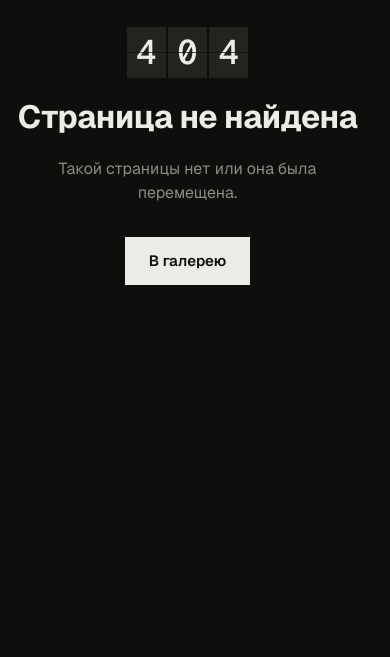
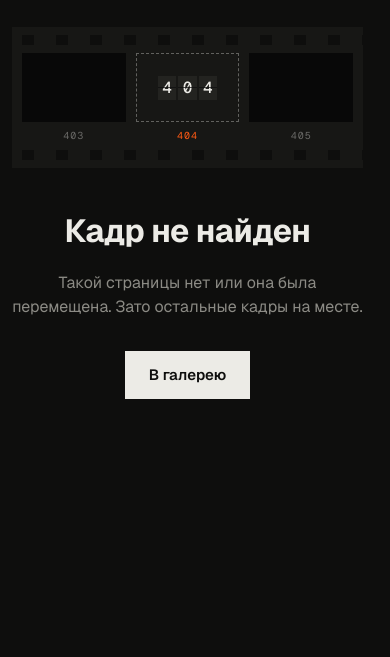
Before and after one commit to tgeruzov/django-photo-gallery, a Django app: template gallery/templates/404.html in a window 390 px wide. Shown: the part 43-700 px from the top of the page. Run offline with Django 5.2, Linux system fonts and the light colour scheme; the template is opened without the code that fills it: most values are stand-ins (such as "Sample title", 1, 10 or a date in 2020); parts of the project's set-up code (start-up, migrations or seed data) failed here and were passed over.

Commit message:
feat(ui): film strip error pages, release 0.5.0
- 404 is "Кадр не найден": a strip of film with perforation where the frames around the missing one are filled with random photos from the gallery and the empty frame shows 404 on the split-flap board
- 500 is "Засветка": the same strip, overexposed, with an orange light leak in the frame numbered 500. It uses CSS only and makes no requests, since the server may be down
- Frame numbers run along the film edge, the strip slides in like film in a camera, phones show three frames
- README mentions the error pages and that they only show with DEBUG=0

```diff
--- a/gallery/templates/404.html
+++ b/gallery/templates/404.html
@@ -1,13 +1,30 @@
 {% extends "gallery/base.html" %}
 
-{% block title %}Страница не найдена - Timur Geruzov{% endblock %}
+{% block title %}Кадр не найден - Timur Geruzov{% endblock %}
 {% block meta_robots %}noindex, nofollow{% endblock %}
 
 {% block content %}
-  <section class="error-page">
-    <p class="error-code" data-split-flap>404</p>
-    <h1 class="page-title">Страница не найдена</h1>
-    <p>Такой страницы нет или она была перемещена.</p>
+  <section class="error-page error-page--missing">
+    <div class="film" aria-hidden="true" data-fill-photos>
+      <a class="film-frame" href="/" tabindex="-1">
+        <span class="film-number">402</span>
+      </a>
+      <a class="film-frame" href="/" tabindex="-1">
+        <span class="film-number">403</span>
+      </a>
+      <div class="film-frame film-frame--missing">
+        <span class="film-code" data-split-flap>404</span>
+        <span class="film-number">404</span>
+      </div>
+      <a class="film-frame" href="/" tabindex="-1">
+        <span class="film-number">405</span>
+      </a>
+      <a class="film-frame" href="/" tabindex="-1">
+        <span class="film-number">406</span>
+      </a>
+    </div>
+    <h1 class="page-title">Кадр не найден</h1>
+    <p>Такой страницы нет или она была перемещена. Зато остальные кадры на месте.</p>
     <a class="button" href="/">В галерею</a>
   </section>
 {% endblock %}
--- a/static/css/styles.css
+++ b/static/css/styles.css
@@ -873,9 +873,118 @@ img {
 
 /* Страницы ошибок и футер */
 
-.error-code {
-  margin: 0 0 24px;
-  font: 500 clamp(2rem, 1.4rem + 3vw, 3.5rem)/1 var(--mono);
+/* Страницы ошибок: полоса плёнки. 404 - пропавший кадр среди настоящих
+   снимков галереи, 500 - засвеченная плёнка */
+
+.film {
+  --film: #171715;
+  position: relative;
+  display: grid;
+  grid-template-columns: repeat(5, 1fr);
+  gap: 10px;
+  max-width: 980px;
+  margin: 0 auto 48px;
+  padding: 26px 10px 46px; /* снизу место под номера кадров между кадром и перфорацией */
+  background:
+    /* перфорация сверху и снизу */
+    repeating-linear-gradient(90deg, transparent 0 10px, var(--paper) 10px 22px, transparent 22px 34px) top 8px left 0 / 100% 10px no-repeat,
+    repeating-linear-gradient(90deg, transparent 0 10px, var(--paper) 10px 22px, transparent 22px 34px) bottom 8px left 0 / 100% 10px no-repeat,
+    var(--film);
+}
+
+.js .film {
+  animation: film-advance 1.1s var(--ease) both;
+}
+
+@keyframes film-advance {
+  from { opacity: 0; transform: translateX(48px); }
+}
+
+.film-frame {
+  position: relative;
+  aspect-ratio: 3 / 2;
+  background: #0b0b0a center / cover no-repeat;
+  text-decoration: none;
+  transition: filter 0.3s var(--ease);
+}
+
+/* Номер кадра под ним, как на краю плёнки */
+.film-number {
+  position: absolute;
+  left: 0;
+  right: 0;
+  bottom: -19px;
+  font: 400 10px/1 var(--mono);
+  letter-spacing: 0.1em;
+  color: var(--muted);
+}
+
+/* 404: снимки галереи вокруг пустого кадра */
+.error-page--missing .film-frame:not(.film-frame--missing) {
+  filter: grayscale(0.4) brightness(0.75);
+}
+
+.error-page--missing .film-frame:not(.film-frame--missing):hover {
+  filter: none;
+}
+
+.film-frame--missing {
+  display: grid;
+  place-items: center;
+  background: transparent;
+  outline: 1px dashed rgba(236, 235, 230, 0.35);
+  outline-offset: -1px;
+}
+
+.film-frame--missing .film-number {
+  color: var(--accent);
+}
+
+.film-code {
+  font: 500 clamp(1rem, 0.7rem + 1.2vw, 1.6rem)/1 var(--mono);
+}
+
+/* 500: кадры выгорели, в центральном - оранжевый блик */
+.error-page--exposed .film-frame {
+  background:
+    radial-gradient(ellipse at 30% 40%, rgba(255, 252, 240, 0.95), rgba(236, 235, 230, 0.55) 55%, rgba(236, 235, 230, 0.25));
+}
+
+.error-page--exposed .film-frame--missing {
+  outline: 0;
+  background:
+    radial-gradient(circle at 70% 30%, #fff8ec, rgba(255, 90, 20, 0.85) 45%, rgba(255, 90, 20, 0.15) 80%);
+}
+
+.error-page--exposed .film-code {
+  color: var(--paper);
+}
+
+.js .error-page--exposed .film-frame {
+  animation: flare 4s ease-in-out infinite alternate;
+}
+
+.js .error-page--exposed .film-frame:nth-child(2n) {
+  animation-delay: -1.5s;
+}
+
+@keyframes flare {
+  to { filter: brightness(0.82); }
+}
+
+.error-page--exposed .film-number {
+  color: var(--muted);
+}
+
+@media (max-width: 640px) {
+  .film {
+    grid-template-columns: repeat(3, 1fr);
+  }
+
+  .film-frame:first-child,
+  .film-frame:last-child {
+    display: none;
+  }
 }
 
 .error-page p:not(.error-code) {
--- a/static/js/script.js
+++ b/static/js/script.js
@@ -3,6 +3,7 @@ document.addEventListener('DOMContentLoaded', function () {
   initToTop();
   initWordmark();
   initFlaps();
+  fillFilmStrip();
   initGallery();
   initUploadForm();
 });
@@ -1252,6 +1253,25 @@ function createSplitFlap(el, { flipMs = 70, stagger = 35, flips = 5 } = {}) {
   return { set };
 }
 
+// 404: кадры вокруг пропавшего заполняются случайными снимками галереи.
+// Если запрос не удался, кадры просто остаются тёмными.
+async function fillFilmStrip() {
+  const film = document.querySelector('.film[data-fill-photos]');
+  if (!film) return;
+  const frames = Array.from(film.querySelectorAll('.film-frame:not(.film-frame--missing)'));
+  try {
+    const response = await fetch('/all_photos.json?page_size=60', { headers: { 'Accept': 'application/json' } });
+    if (!response.ok) return;
+    const photos = (await response.json()).photos || [];
+    const picked = photos.sort(() => Math.random() - 0.5).slice(0, frames.length);
+    picked.forEach((photo, i) => {
+      frames[i].style.backgroundImage = `url("${photo.url}")`;
+    });
+  } catch (err) {
+    // сеть недоступна - пустые кадры тоже смотрятся как плёнка
+  }
+}
+
 function initFlaps() {
   document.querySelectorAll('[data-split-flap]').forEach(el => {
     const flap = createSplitFlap(el, { flipMs: 90, stagger: 120, flips: 7 });
```
Also changed, not shown: gallery/templates/500.html (+22 -5 lines), README.md.
